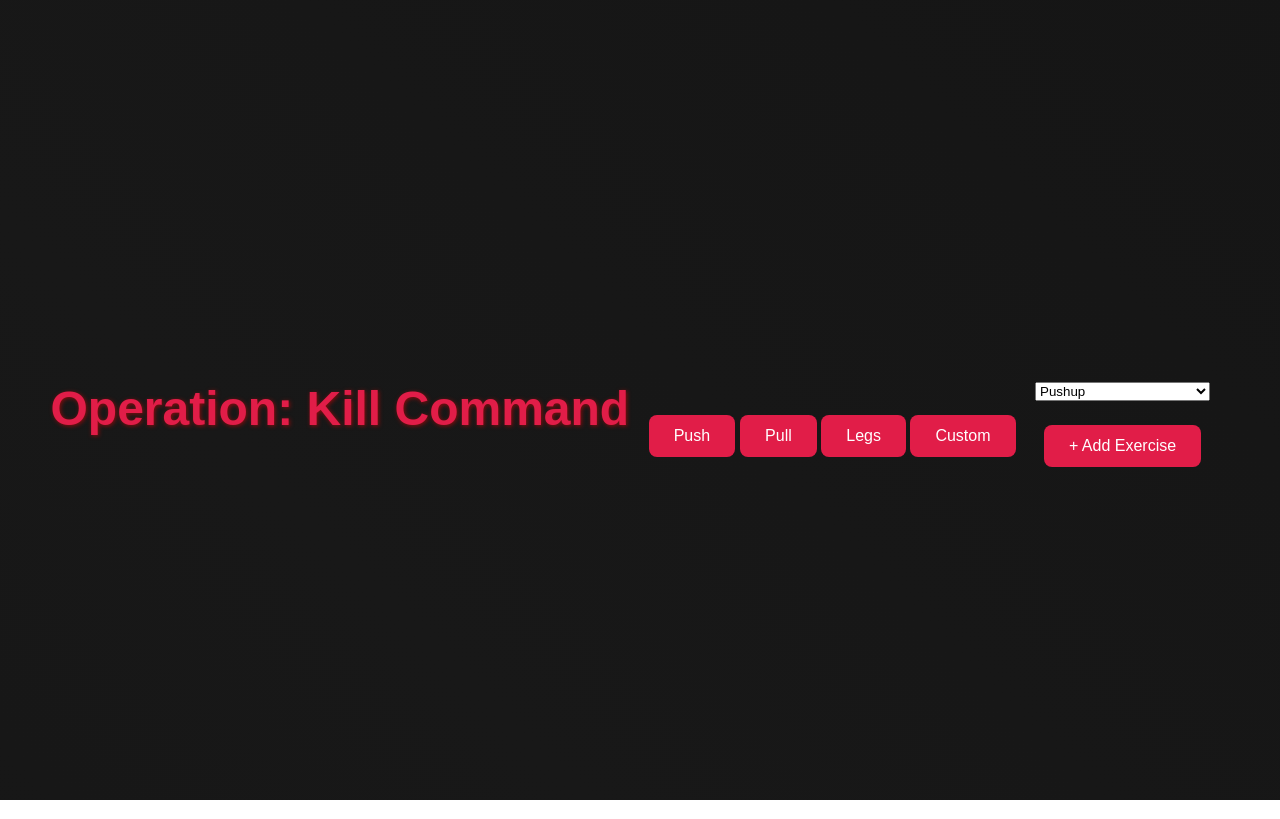
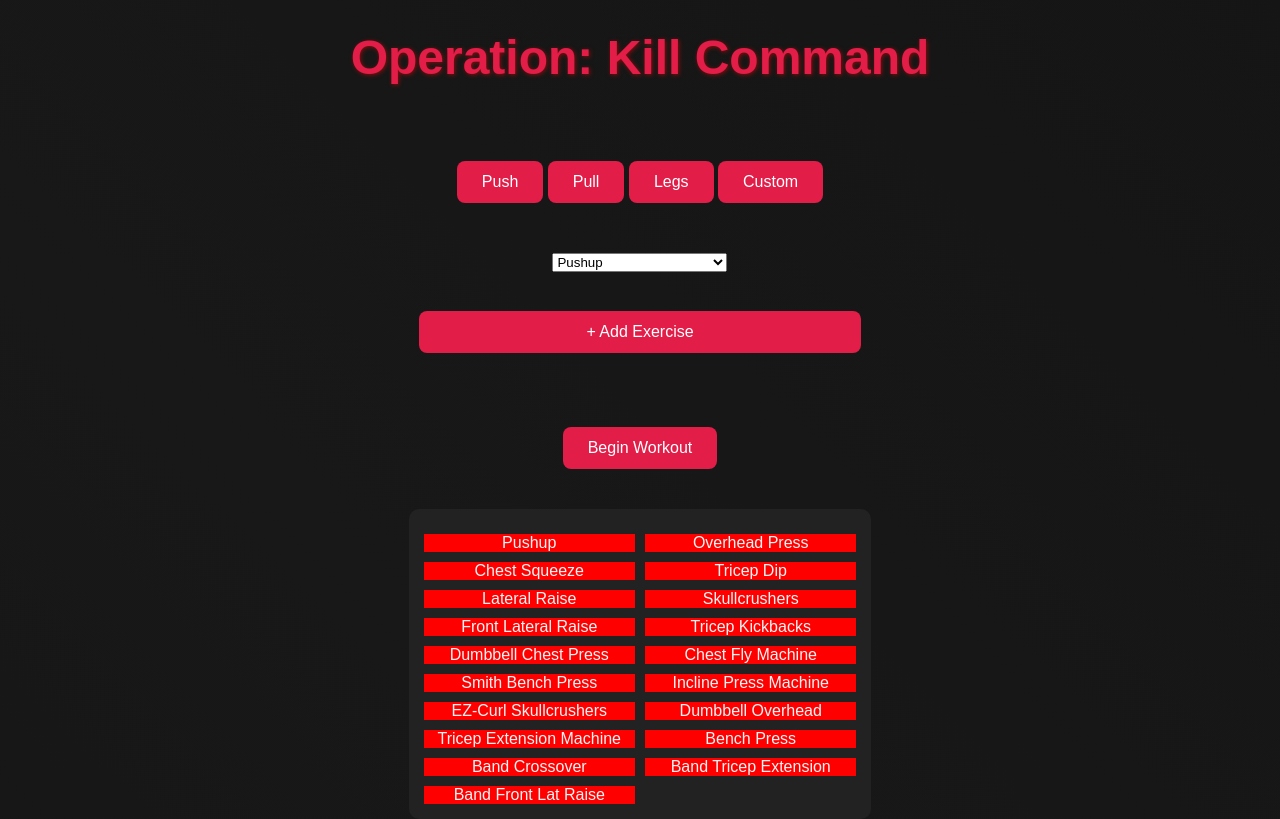
Before and after one commit to vaultpollen/operation_kill_command, a website: page public/index.html in a window 1280 px wide. Both pictures are taken after a click on the button "Push". Drawn offline with Linux system fonts and the light colour scheme; files whose address does not match are found by name.

Commit message:
Styling, heatmap improvements

```diff
--- /dev/null
+++ b/public/heatmap.js
@@ -0,0 +1,46 @@
+function getHeatmapColor(lastPerformedDate) {
+    const today = new Date();
+    const daysSince = Math.floor((today - lastPerformedDate) / (1000 * 60 * 60 * 24));
+
+    // Define color stops (green -> yellow -> red)
+    const green = [0, 255, 0];
+    const yellow = [255, 255, 0];
+    const red = [255, 0, 0];
+
+    let color;
+    if (daysSince <= 15) {
+        color = interpolateColor(green, yellow, daysSince / 15);
+    } else {
+        color = interpolateColor(yellow, red, (daysSince - 15) / 15);
+    }
+
+    return `rgb(${color[0]}, ${color[1]}, ${color[2]})`;
+}
+
+// Function to interpolate between RGB colors
+function interpolateColor(color1, color2, factor) {
+    return color1.map((c, i) => Math.round(c + (color2[i] - c) * factor));
+}
+
+function generateHeatmap(exercises, logData) {
+    const heatmapContainer = document.getElementById("heatmap");
+
+    exercises.forEach(exercise => {
+        const exerciseName = exercise.name;
+        const logEntry = logData.workouts.find(w => w.exercise === exerciseName);
+
+        // Default to 30 days ago if there is no log entry
+        const lastPerformed = logEntry ? new Date(logEntry.lastPerformed) : new Date(new Date().setDate(new Date().getDate() - 30));
+
+        // Calculate heatmap color
+        const heatmapColor = getHeatmapColor(lastPerformed);
+
+        // Create div for heatmap item
+        const heatmapItem = document.createElement("div");
+        heatmapItem.classList.add("heatmap-item");
+        heatmapItem.style.backgroundColor = heatmapColor;
+        heatmapItem.textContent = exerciseName;
+
+        heatmapContainer.appendChild(heatmapItem);
+    });
+}
--- a/public/index.html
+++ b/public/index.html
@@ -15,10 +15,14 @@
             <button onclick="loadExercises('Legs')">Legs</button>
             <button onclick="loadExercises('Custom')">Custom</button>
         </div>
-        <div id="exercise-list" class="exercise-list">
+        <div id="exercise-list-container">
+            <div id="exercise-list"></div>
         </div>
-        <!-- Will contain a heatmap dynamically loaded from the JSON log file to display exercises and their last performed dates -->
+        <div id="begin-workout"></div>
+            <button>Begin Workout</button>
+        <!-- Contains a heatmap dynamically loaded from the JSON log file to display exercises and their last performed dates -->
         <div id="heatmap-container">
+            <div id="heatmap"></div>
         </div>
     </div>
     <script src="workout.js"></script>
@@ -31,5 +35,6 @@
             initializeExerciseLog("Accessories");
         }
     </script>
+    <script src="heatmap.js"></script>
 </body>
 </html>
--- a/public/style.css
+++ b/public/style.css
@@ -29,6 +29,63 @@
     animation: fadeIn 3s ease-out forwards; /* Slow fade-in animation */
   }
 
+  #exercise-list-container {
+    width: 100%;
+    display: flex;
+    justify-content: center;
+    margin-top: 20px;
+  }
+
+  #exercise-list {
+    display: flex;
+    flex-direction: column;
+    gap: 15px;
+    justify-content: center;
+    width: 80%;
+    max-width: 900px;
+    border-radius: 10px;
+    padding: 10px;
+  }
+
+  #exercise-dropdown {
+    display: flex;
+    flex-direction: column;
+    justify-content: center;
+    width: 100%;
+
+  }
+
+  #heatmap-container {
+    width: 80%;
+    max-width: 900px;
+    background: #222;
+    padding: 15px;
+    margin-top: 20px;
+    border-radius: 10px;
+    text-align: center;
+  }
+
+  #heatmap {
+    display: grid;
+    grid-template-columns: repeat(auto-fit, minmax(150px, 1fr));
+    gap: 10px;
+    margin-top: 10px;
+  }
+
+  .exercise-item {
+    padding: 15px;
+    text-align: center;
+    font-size: 16px;
+    font-weight: bold;
+    border-radius: 8px;
+    color: white;
+    transition: transform 0.2s;
+  }
+
+  .exercise-item:hover {
+    transform: scale(1.05);
+  }
+
   @keyframes fadeIn {
     0% {
       opacity: 0;
@@ -43,6 +100,7 @@
   /* Layout for the cards */
   .container {
     display: flex;
+    flex-direction: column;
     justify-content: center;
     align-items: center;
     gap: 20px;
--- a/public/workout.js
+++ b/public/workout.js
@@ -11,16 +11,26 @@ async function fetchExerciseData() {
 
 async function loadExercises(workoutType) {
     const exerciseMaster = await fetchExerciseData();
+    const logData = await fetchLogData();
+
     const exerciseListContainer = document.getElementById("exercise-list");
+    const heatmapContainer = document.getElementById("heatmap");
+
+    // Clear previous containers
     exerciseListContainer.innerHTML = "";
+    heatmapContainer.innerHTML = "";
 
     let exercisesToDisplay = [];
 
+    // Get relevant exercises based on workout type (Custom is just every exercise available)
     if (workoutType === "Custom") {
         exercisesToDisplay = [...exerciseMaster.Push, ...exerciseMaster.Pull, exerciseMaster.Legs, ...exerciseMaster.Accessories || []];
     } else {
         exercisesToDisplay = exerciseMaster[workoutType] || [];
     }
+
+    // Creates heatmap
+    generateHeatmap(exercisesToDisplay, logData);
 
     // Creates initial dropdown menu
     createExerciseDropdown(exercisesToDisplay);
```
